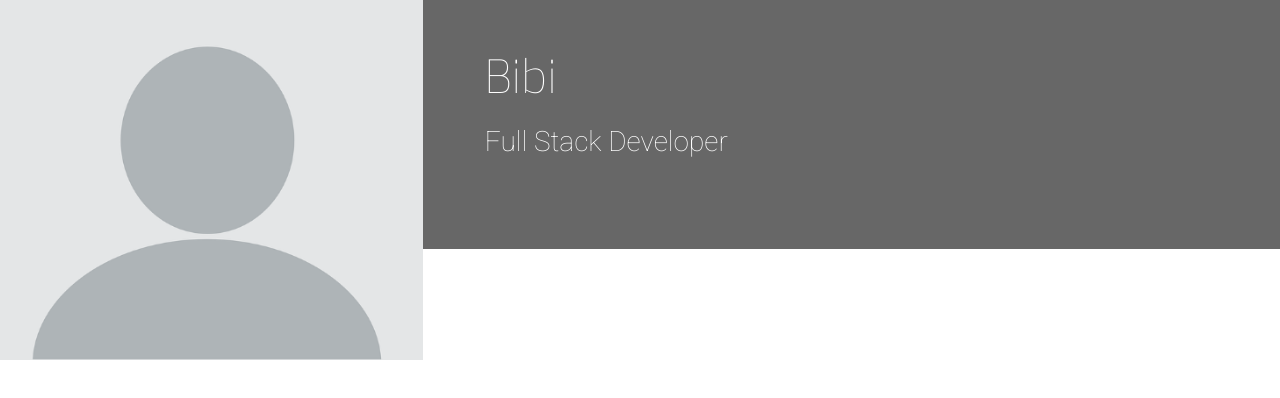
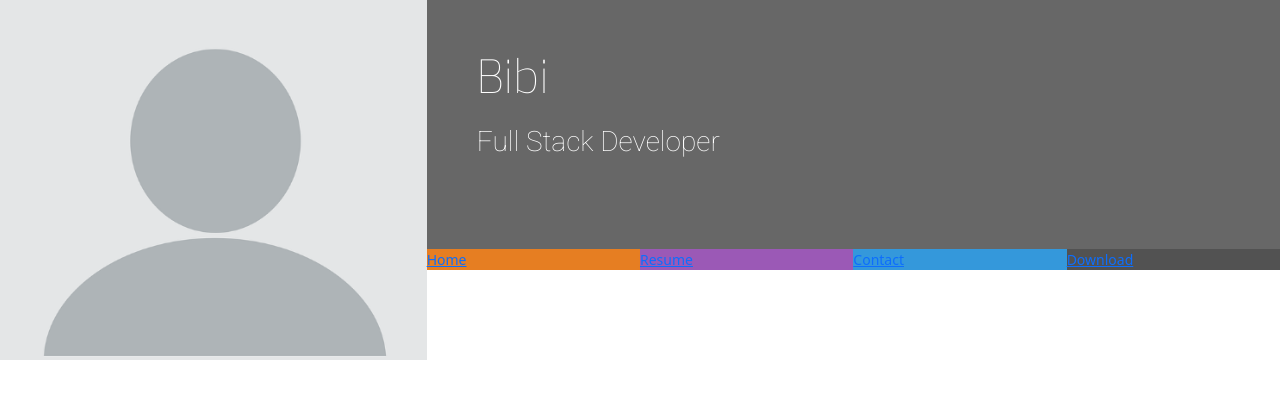
Before and after one commit to tee-24/Resume, a plain HTML site: page index.html in a window 1280 px wide. Drawn offline with nearby package versions, Linux system fonts and the light colour scheme.

Commit message:
Create and style navbar

```diff
--- a/assets/css/style.css
+++ b/assets/css/style.css
@@ -6,7 +6,23 @@
     background-color: #676767;
 }
 
-/* Heading */
+.ui-menu-color-home {
+    background-color: #e67e22;
+}
+
+.ui-menu-color-resume {
+    background-color: #9b59b6;
+}
+
+.ui-menu-color-contact {
+    background-color: #3498db;
+}
+
+.ui-menu-color-download {
+    background-color: #525252;
+}
+
+/* Header */
 header {
     margin: 0;
 }
@@ -42,3 +58,16 @@ header {
     margin-bottom: 90px;
     color: #fff;
 }
+
+.list-inline-item:not(:last-child) {
+    margin: 0;
+}
+
+.menucontainer {
+    font-size: 0;
+}
+
+#nav li {
+    font-size: 14px;
+    padding: 0;
+}
--- a/index.html
+++ b/index.html
@@ -20,16 +20,33 @@
 <body>
     <!-- HEADER -->
     <header>
-        <div class="row">
+        <div class="row g-0">
             <a href="index.html" class="col-md-4 logo">
 
             </a>
             <div class="col-md-8">
-                <div class="row bg-color-name-title">
+                <div class="row g-0 bg-color-name-title">
                     <div class="col heading">
                         <h1 class="name">Bibi</h1>
                         <h2 class="title">Full Stack Developer</h2>
-
+                    </div>
+                </div>
+                <div class="row g-0">
+                    <div class="col">
+                        <ul id="nav" class="list-inline menucontainer">
+                            <li class="col-6 col-sm-3 ui-menu-color-home list-inline-item">
+                                <a href="#"><span>Home</span></a>
+                            </li>
+                            <li class="col-6 col-sm-3 ui-menu-color-resume list-inline-item">
+                                <a href="#"><span>Resume</span></a>
+                            </li>
+                            <li class="col-6 col-sm-3 ui-menu-color-contact list-inline-item">
+                                <a href="#"><span>Contact</span></a>
+                            </li>
+                            <li class="col-6 col-sm-3 ui-menu-color-download list-inline-item">
+                                <a href="#"><span>Download</span></a>
+                            </li>
+                        </ul>
                     </div>
                 </div>
 
```
